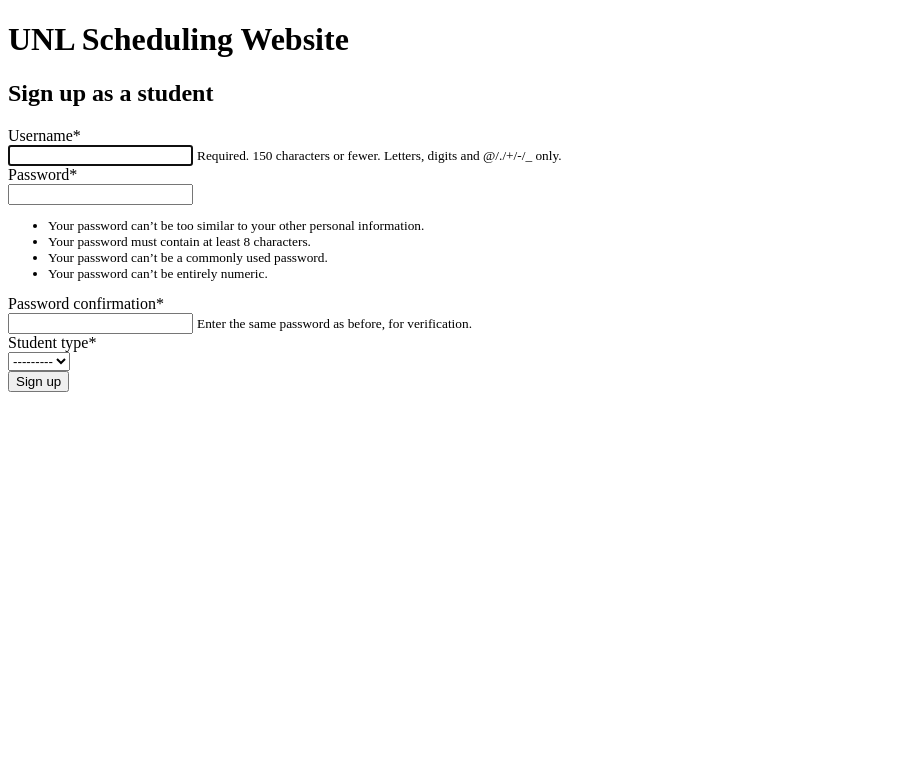
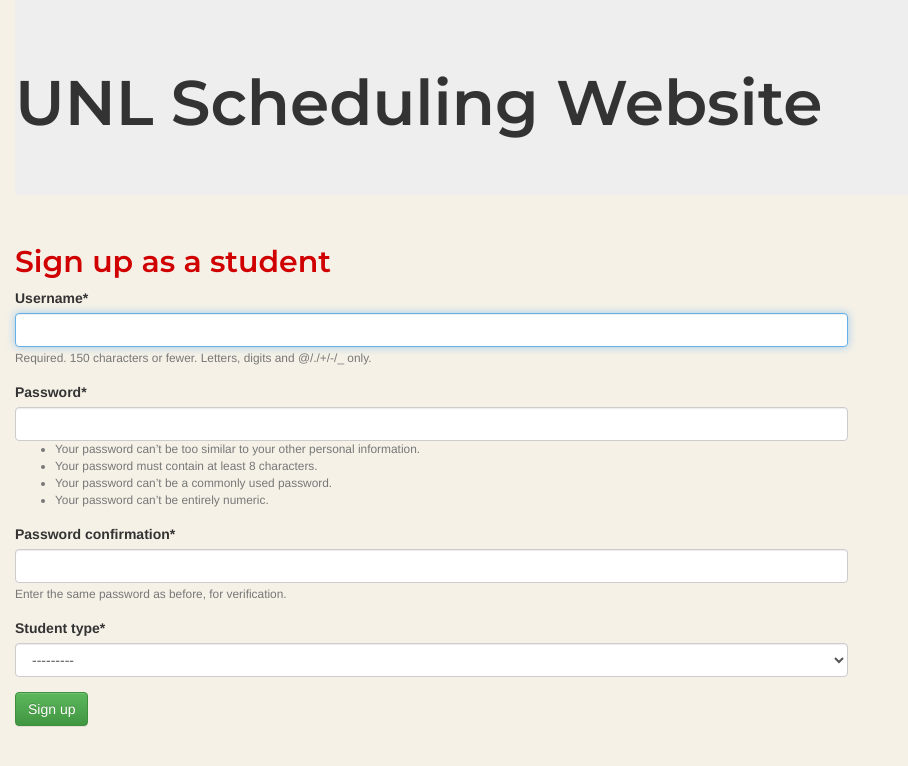
Before and after one commit to laurel-thomson/UNLScheduling, a Django app: page /accounts/signup/student/ in a window 1280 px wide. Shown: the top 766 px of the page, without its empty margins (0-908 px from the left). Run offline with Django 3.2, Linux system fonts and the light colour scheme; data that the repository does not hold is empty; some libraries are stand-ins or nearby versions.

Commit message:
Linking css file in

```diff
--- a/mysite/mysite/settings.py
+++ b/mysite/mysite/settings.py
@@ -125,6 +125,10 @@ USE_TZ = True
 
 STATIC_URL = '/static/'
 
+STATICFILES_DIRS = (
+        os.path.join(BASE_DIR, 'static'),
+    )
+
 # Custom Django auth settings
 
 AUTH_USER_MODEL = 'scheduling.User'
--- a/mysite/static/css/style.css
+++ b/mysite/static/css/style.css
@@ -0,0 +1,61 @@
+h1, h2 {
+    color: #d00000;
+    font-family: 'Montserrat';
+    font-weight: 600;
+}
+
+.jumbotron text-center {
+    background-color: #d00000;
+}
+
+body {
+    padding-left: 15px;
+    background-color:#f5f1e7;
+}
+
+.page-header {
+    background-color: #d00000;
+    margin-top: 0;
+    padding: 20px 20px 20px 40px;
+}
+
+.page-header h1, .page-header h1 a, .page-header h1 a:visited, .page-header h1 a:active {
+    color: #f5f1e7;
+    font-size: 36pt;
+    text-decoration: none;
+}
+
+.content {
+    margin-left: 40px;
+}
+
+h1, h2, h3, h4 {
+    font-family: 'Montserrat';
+}
+
+.date {
+    color: #d00000;
+}
+
+.save {
+    float: right;
+}
+
+.post-form textarea, .post-form input {
+    width: 100%;
+}
+
+.top-menu, .top-menu:hover, .top-menu:visited {
+    color: #f5f1e7;
+    float: right;
+    font-size: 26pt;
+    margin-right: 20px;
+}
+
+.post {
+    margin-bottom: 70px;
+}
+
+.post h2 a, .post h2 a:visited {
+    color: #000000;
+}
--- a/mysite/templates/base.html
+++ b/mysite/templates/base.html
@@ -3,10 +3,16 @@
 <html lang="en">
     <head>
         <title>UNL Scheduling Website</title>
+        <link rel="stylesheet" href="//maxcdn.bootstrapcdn.com/bootstrap/3.2.0/css/bootstrap.min.css">
+        <link rel="stylesheet" href="//maxcdn.bootstrapcdn.com/bootstrap/3.2.0/css/bootstrap-theme.min.css">
+        <link href="//fonts.googleapis.com/css?family=Montserrat:300,400,500,600,700" rel="stylesheet" type="text/css">
+        <link href="{% static 'css/style.css' %}" rel="stylesheet">
     </head>
     <body>
 
-        <h1>UNL Scheduling Website</h1>
+        <div class="jumbotron">
+            <h1>UNL Scheduling Website</h1>
+        </div>
 
         {% if user.is_authenticated %}
             <p>Logged in as: {{ user.username }}</p>
```
